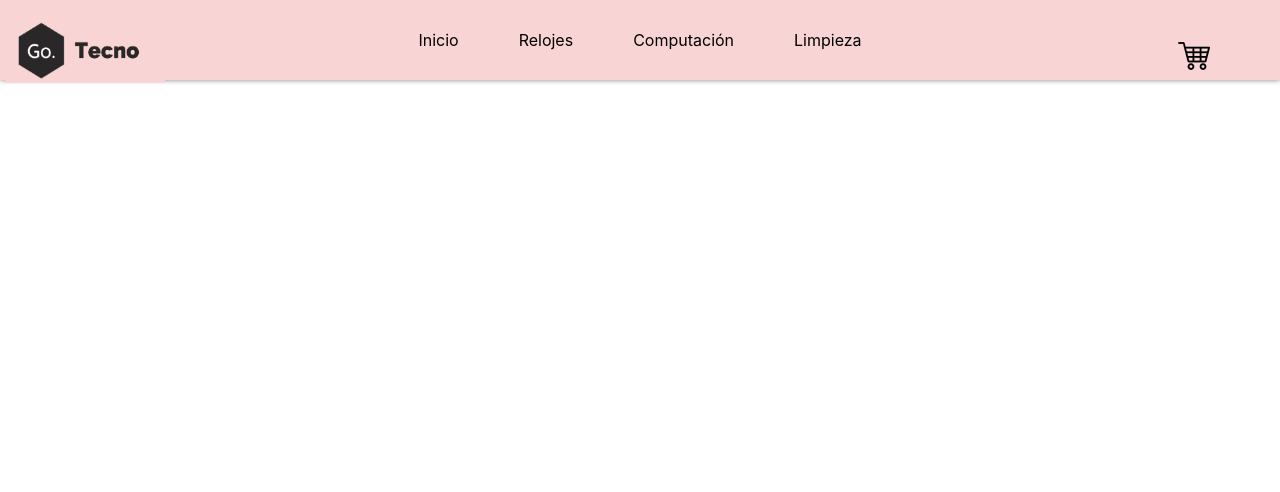
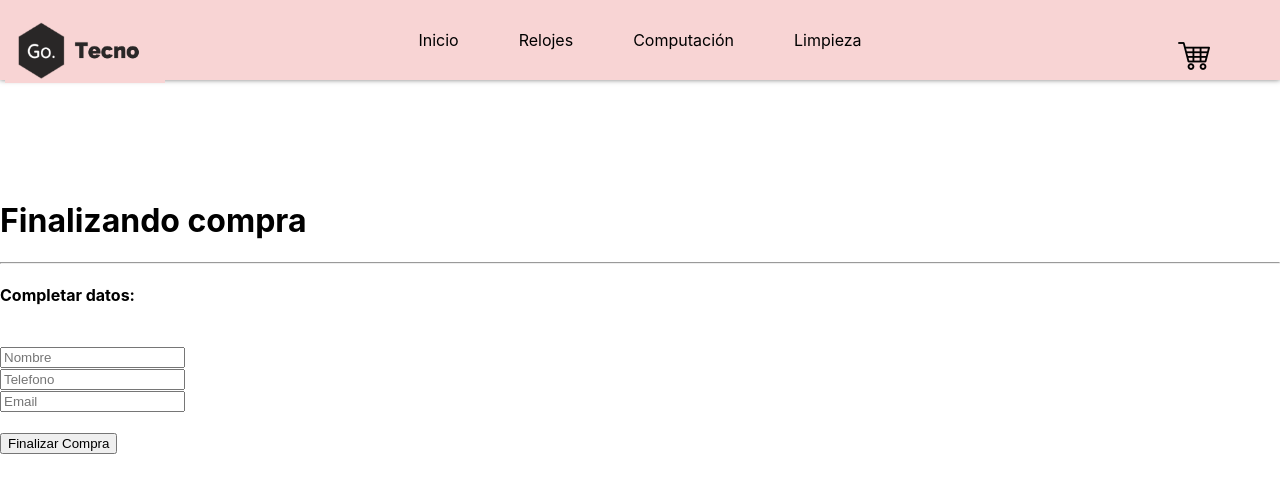
Before and after one commit to carlos29cfh/Ecommerce-Go-Tecno-Horack-Carlos, a React (Create React App) app in the folder my-app/: page /Checkout in a window 1280 px wide. Shown: the top 492 px of the page. Built offline with nearby package versions, Linux system fonts and the light colour scheme.

Commit message:
item collection 2

```diff
--- a/my-app/package.json
+++ b/my-app/package.json
@@ -6,6 +6,7 @@
     "@testing-library/jest-dom": "^5.16.4",
     "@testing-library/react": "^12.1.4",
     "@testing-library/user-event": "^13.5.0",
+    "bootstrap": "^5.1.3",
     "firebase": "^9.8.1",
     "react": "^18.0.0",
     "react-dom": "^18.0.0",
--- a/my-app/src/App.jsx
+++ b/my-app/src/App.jsx
@@ -4,6 +4,7 @@
 import ItemDetailContainer from './Pages/ItemDetailContainer/ItemDetailContainer';
 import { Route, Routes } from 'react-router-dom';
 import Cart from './Pages/Cart/Cart';
+import Checkout from './components/Checkout/Checkout';
 
 
 function App() {
@@ -15,6 +16,7 @@
           <Route path='/cart' element={<Cart/>} />
           <Route path='/category/:categoryId' element={<ItemListContainer/>} />
           <Route path='/item/:id' element={<ItemDetailContainer/>} />
+          <Route path='/Checkout' element={<Checkout />}/>
         </Routes>
     </div>
   );
--- a/my-app/src/Pages/Cart/Cart.jsx
+++ b/my-app/src/Pages/Cart/Cart.jsx
@@ -5,6 +5,7 @@
 import './Cart.css';
 
 function Cart() {
+
 
   const cartContext = useContext(CartContext);
 
@@ -15,7 +16,7 @@
          {cartContext.products.length !== 0 ?
           <div className='total'>
             <p>Importe Total: ${cartContext.precioTotal()}</p>
-            <button>Finalizar Compra</button>
+            <Link to='/Checkout'><button>Finalizar Compra</button></Link>
           </div> :
           <>
             <h2>No hay productos en el carrito</h2>
--- a/my-app/src/Pages/ItemListContainer/ItemListContainer.jsx
+++ b/my-app/src/Pages/ItemListContainer/ItemListContainer.jsx
@@ -1,7 +1,7 @@
 import React, { useEffect, useState } from 'react';
 import './ItemListContainer.css';
 import ItemList from '../../components/ItemList/ItemList';
-import { collection, getDocs, getFirestore, query, where, limit } from 'firebase/firestore';
+import { collection, getDocs, getFirestore, query, where } from 'firebase/firestore';
 import { useParams } from 'react-router-dom';
 
 
--- /dev/null
+++ b/my-app/src/components/Checkout/Checkout.jsx
@@ -0,0 +1,94 @@
+import React from 'react';
+import { useState, useContext } from 'react';
+import { collection, addDoc } from 'firebase/firestore';
+import { Link } from 'react-router-dom';
+import CartContext from '../../CartContext/CartContext';
+import { getFirestore } from 'firebase/firestore';
+import Spinner from '../Spinner/Spinner';
+
+
+function Checkout() {
+    const db = getFirestore();
+
+    const {products, clear, precioTotal} = useContext(CartContext)
+
+    const [load, setLoad] = useState(false)
+    const [orderId, setOrderId] = useState()
+
+    const [buyer, setBuyer] = useState({
+        Nombre:'',
+        Email:'',
+        Telefono:''
+    })
+
+    const {Nombre, Email, Telefono} = buyer
+
+    const handleInputChange = (e) => {
+        setBuyer(({
+            ...buyer,
+            [e.target.name] : e.target.value
+        }))
+    }
+
+    const generateOrder = async(data) =>{
+        setLoad(true)
+        try{
+            const col = collection(db, "Orders")
+            const order = await addDoc(col, data)
+            setOrderId(order.id)
+            clear()
+            setLoad(false)
+
+        }   catch(err) {
+            console.log(err)
+        }
+    }
+
+    const handleSubmit = (e) =>{
+        e.preventDefault()
+        const dia = new Date()
+        const items = products.map(e=> {return {id:e.id,title:e.title,price:e.price}})
+        const total = precioTotal()
+        const data = {buyer, items, dia, total}
+        console.log("data", data)
+        generateOrder(data)
+    }
+
+
+
+    return (
+    <>
+        <h1>Finalizando compra</h1>
+        <hr />
+        {load ? <Spinner /> : (!orderId && <div>
+        <h4>Completar datos:</h4>
+        <br />
+        <form onSubmit={handleSubmit}>
+            <input type="text" name='Nombre' placeholder='Nombre' value={Nombre} onChange={handleInputChange} required />
+            <br />
+            <input type="number" name='Telefono' placeholder='Telefono' value={Telefono} onChange={handleInputChange} required />
+            <br />
+            <input type="email" name='Email' placeholder='Email' value={Email} onChange={handleInputChange} required />
+            <br />
+            <br />
+            <input type="submit" value='Finalizar Compra' />
+        </form>
+        </div>)
+        }
+
+
+            {
+                orderId && (
+                    <div>
+                        <h4>Compra finalizada con éxito</h4>
+                        <h4>{`Su código de compra es: ${orderId}`}</h4>
+                        <Link to="/"><h5>Realizar otra compra</h5></Link>
+                    </div>
+                )
+            }
+
+    </>
+    )
+}
+
+export default Checkout
--- /dev/null
+++ b/my-app/src/components/Spinner/Spinner.jsx
@@ -0,0 +1,17 @@
+import React  from 'react'
+
+
+const Spinner = () => {
+
+    return (
+        <>
+        {
+            <div className='d-flex justify-content-center'>
+                <div className='spinner-border' role='status' style={Spinner}></div>
+            </div>
+        }
+        </>
+    )
+}
+
+export default Spinner
--- /dev/null
+++ b/my-app/src/components/Spinner/spinnerStyle.jsx
@@ -0,0 +1,4 @@
+export const Spinner = {
+    color: '#e4c360',
+    margin: 375
+}
```
Also changed, not shown: 1 other file (tests, documents, lock files or other folders).
